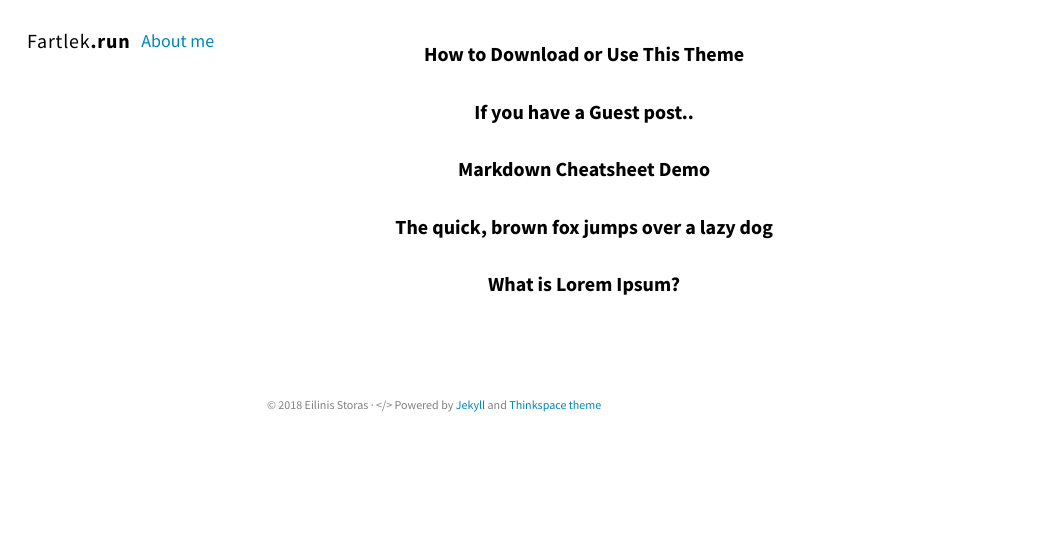
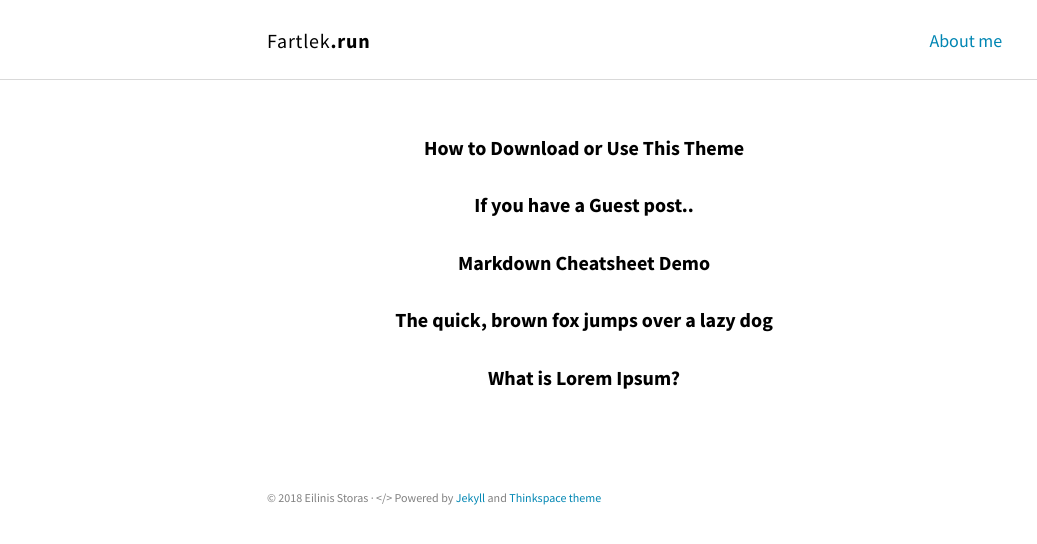
Before and after one commit to fartlekRun/fartlekrun.github.io, a Jekyll site: the page built from index.html, in a window 1280 px wide. Shown: the top 544 px of the page, without its empty margins (0-1037 px from the left). Built offline with Jekyll 4.4.1, drawn with Linux system fonts in a browser that asks for light colours.

Commit message:
header tunning

```diff
--- a/assets/scss/_layout.scss
+++ b/assets/scss/_layout.scss
@@ -69,8 +69,7 @@ hr {
 }
 
 .site-header {
-  position: fixed;
-  top: 0;
+  border-bottom: 1px solid lighten($light-gray-color, 5%);
   margin-bottom: $small-spacing;
   min-height: 80px;
 }
```
